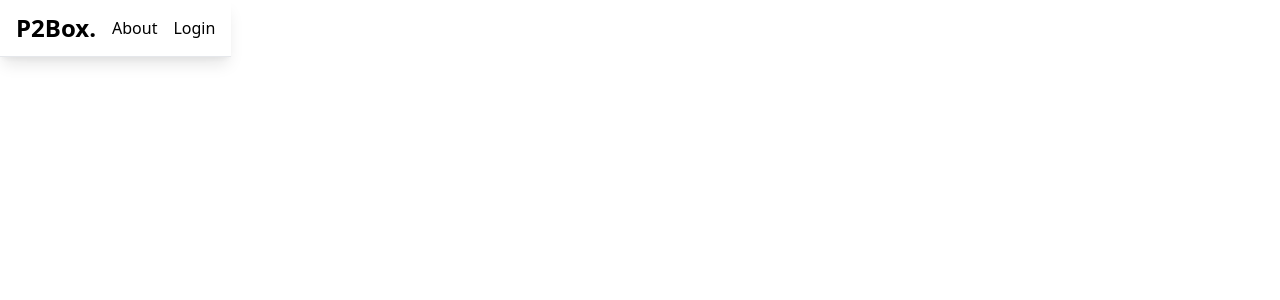
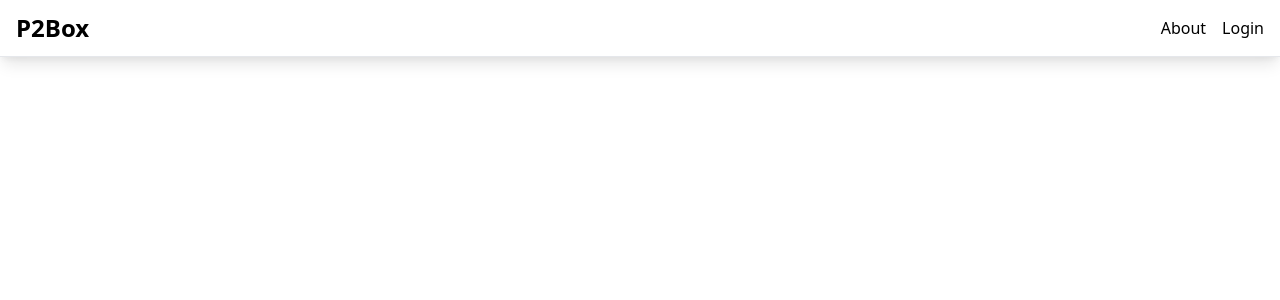
Before and after one commit to Mushfequr-Rahman/UofTHacks, a Flask app: page / in a window 1280 px wide. Shown: the top 300 px of the page. Run offline with Flask 2, Linux system fonts and the light colour scheme; grey boxes are pictures that could not be loaded.

Commit message:
Added background, but seems like it's extending to the margin

```diff
--- a/templates/index.html
+++ b/templates/index.html
@@ -8,13 +8,13 @@
     <title>
         File Transfer
     </title>
-    <header class="fixed border-b md:flex md:items-center md:justify-between p-4 pb-0 shadow-lg md:pb-4">
+    <header class="border-b md:flex md:items-center md:justify-between p-4 pb-0 shadow-lg md:pb-4">
 
         <!-- Logo text or image -->
-        <div class="flex items-center justify-between mb-4 md:mb-0 ">
+        <div class="flex items-center justify-between mb-4 md:mb-0">
           <h1 class="leading-none text-2xl text-grey-darkest">
             <a class="no-underline text-grey-darkest hover:text-black font-bold" href="/mainpage">
-              P2Box.</span>
+              P2Box
             </a>
           </h1>
 
@@ -48,7 +48,8 @@
 
 
 <body class='bg-white '>
-    <div class='container mx-auto bg-white'>
+    <div class='container mx-auto bg-white bg-auto md:bg-contain', style="background-image:
+    url('https://image.freepik.com/free-vector/abstract-yellow-watercolor-background_1055-8919.jpg')">
         {% block content %} {% endblock content %}
     </div>
 </body>
```
